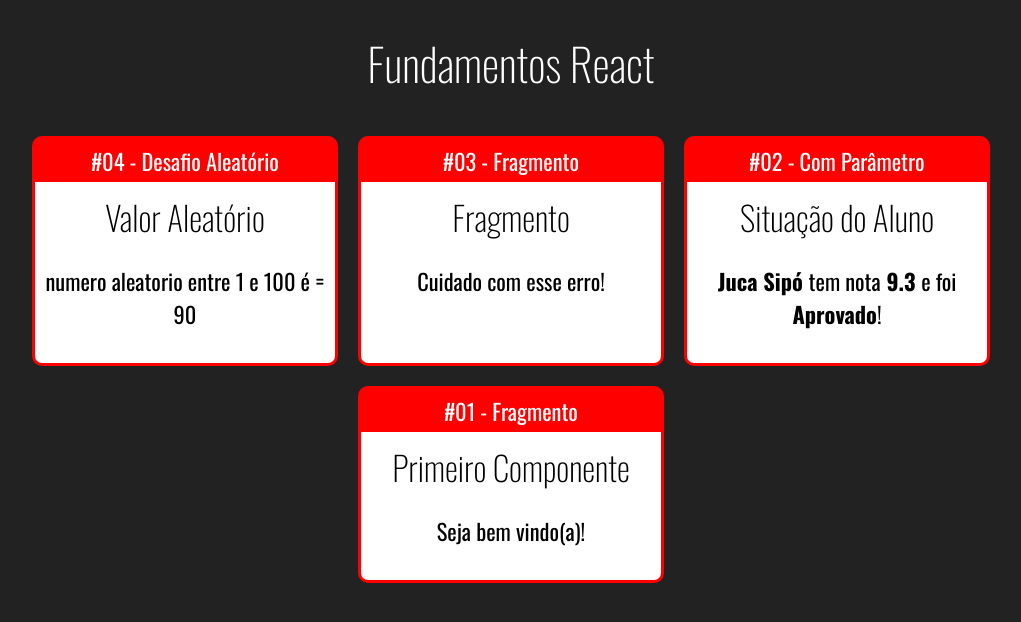
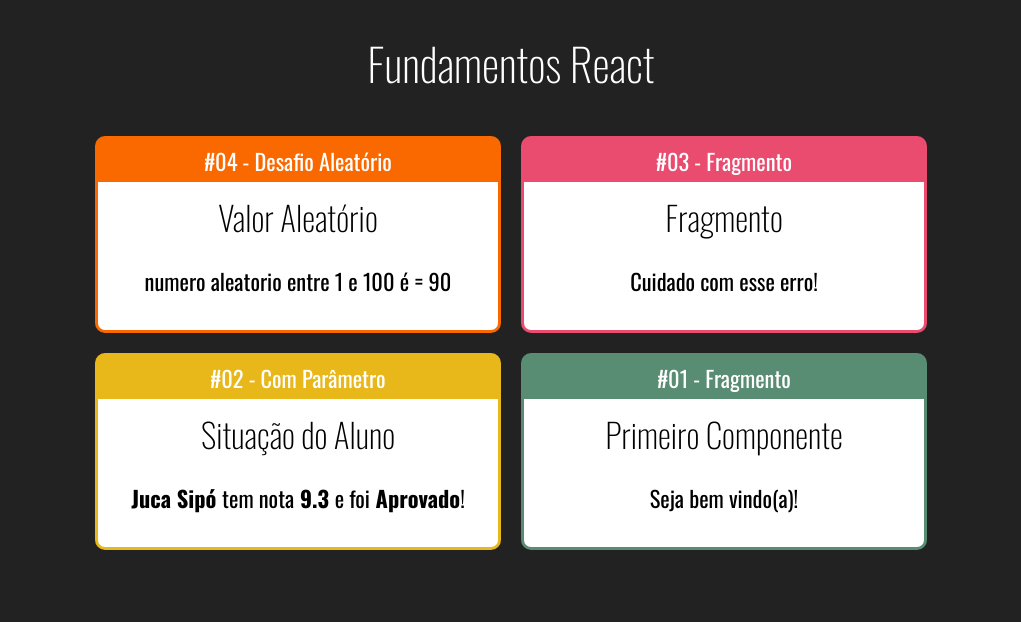
Before and after one commit to Tiago-devop/fundamentos-react, a React (Create React App) app: page / in a window 1280 px wide. Shown: the top 622 px of the page, without its empty margins (129-1150 px from the left). Built offline with nearby package versions, Linux system fonts and the light colour scheme.

Commit message:
adcionando style no componente

```diff
--- a/src/App.jsx
+++ b/src/App.jsx
@@ -8,21 +8,33 @@ import Fragmento from "./components/basicos/Fragmento";
 import Aleatorio from "./components/basicos/Aleatorio";
 
 export default (_) => (
+
   <div className="App">
+
     <h1>Fundamentos React</h1>
+
     <div className="Cards">
-      <Card titulo="#04 - Desafio Aleatório">
+
+      <Card titulo="#04 - Desafio Aleatório" color="#FA6900">
         <Aleatorio min={1} max={100} />
       </Card>
-      <Card titulo="#03 - Fragmento">
+
+      <Card titulo="#03 - Fragmento" color="#E94C6F">
         <Fragmento />
       </Card>
-      <Card titulo="#02 - Com Parâmetro">
-        <ComParametro titulo="Situação do Aluno" aluno="Juca Sipó" nota={9.3} />
+
+      <Card titulo="#02 - Com Parâmetro" color="#E8B71A">
+        <ComParametro
+          titulo="Situação do Aluno"
+          aluno="Juca Sipó"
+          nota={9.3}
+        />
       </Card>
-      <Card titulo="#01 - Fragmento">
+
+      <Card titulo="#01 - Fragmento" color="#588C73">
         <Primeiro />
       </Card>
+
     </div>
   </div>
 );
--- a/src/components/layout/Card.css
+++ b/src/components/layout/Card.css
@@ -1,14 +1,13 @@
 .Card {
-  background-color: red;
-  border: 3px solid red;
+  border: 3px solid;
   border-radius: 10px;
   overflow: hidden;
   margin: 10px;
 
   display: flex;
   flex-direction: column;
-  max-width: 300px;
-  min-width: 300px;
+  max-width: 400px;
+  min-width: 400px;
 }
 .Card .Title {
   padding: 5px 0px;
--- a/src/components/layout/Card.jsx
+++ b/src/components/layout/Card.jsx
@@ -2,12 +2,15 @@ import "./Card.css";
 import React from "react";
 
 export default (props) => {
+  const cardStyled = {
+    backgroundColor: props.color || "#F00",
+    borderColor: props.color || "#F00",
+  };
+
   return (
-    <div className="Card">
+    <div className="Card" style={cardStyled}>
       <div className="Title">{props.titulo}</div>
-      <div className="Content">
-        {props.children}
-      </div>
+      <div className="Content">{props.children}</div>
     </div>
   );
 };
```
